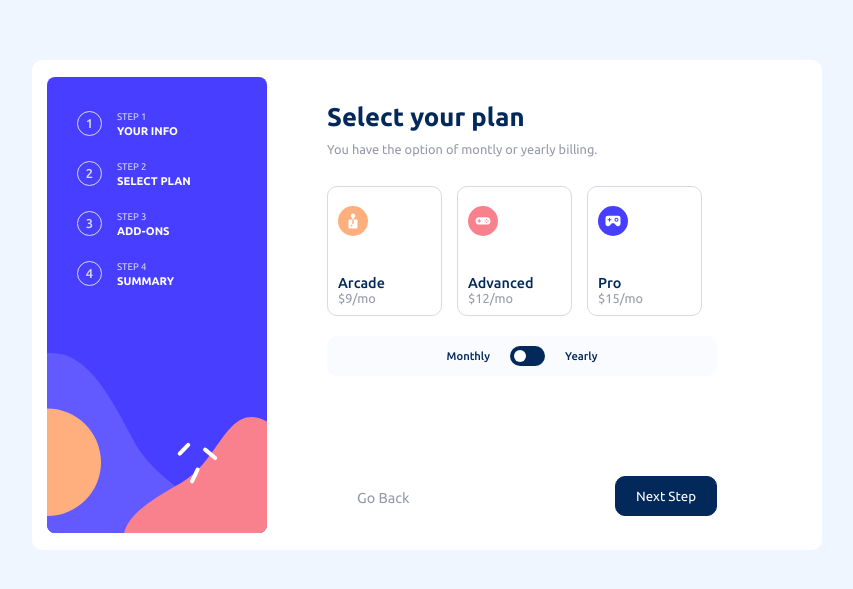
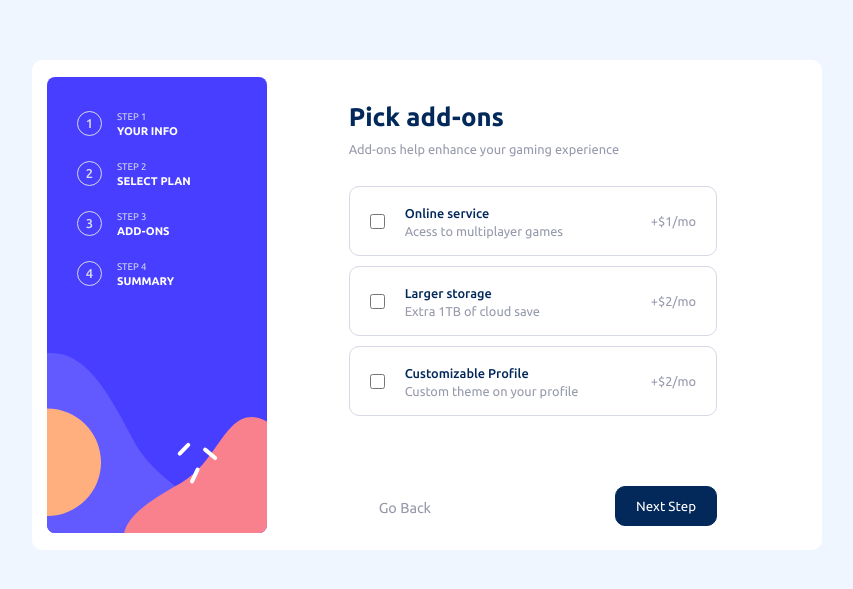
Before and after one commit to MatheusGh0st/FrontEndMentor-Challenges, a React (Create React App) app in the folder mult-step-form/: page / in a window 1280 px wide. Shown: the part 105-694 px from the top of the page, without its empty margins (223-1076 px from the left). Built offline with nearby package versions, Linux system fonts and the light colour scheme.

Commit message:
finish third screen and css

```diff
--- a/mult-step-form/src/App.jsx
+++ b/mult-step-form/src/App.jsx
@@ -2,6 +2,7 @@ import { BrowserRouter, Routes, Route } from 'react-router-dom';
 import Layout from './components/Layout';
 import PersonalInfo from './components/PersonalInfo';
 import SelectPlan from "./components/SelectPlan";
+import PickAddOns from './components/PickAddOns';
 import './App.css';
 
 function App() {
@@ -9,8 +10,9 @@ function App() {
     <BrowserRouter>
       <Routes>
         <Route path='/' element={<Layout />}>
-          <Route index element={<SelectPlan/>} />
-          <Route index element={<PersonalInfo />} />
+          {/* <Route index element={<SelectPlan/>} /> */}
+          {/* <Route index element={<PersonalInfo />} /> */}
+          <Route index element={<PickAddOns />} />
         </Route>
       </Routes>
     </BrowserRouter>
--- a/mult-step-form/src/components/PersonalInfo.jsx
+++ b/mult-step-form/src/components/PersonalInfo.jsx
@@ -19,6 +19,7 @@ export default function PersonalInfo() {
                 </form>
             </div>
             <div className="btn-container">
+                <a>Go Back</a>
                 <button className="form-submit">Next Step</button>
             </div>
         </div>
--- /dev/null
+++ b/mult-step-form/src/components/PickAddOns.css
@@ -0,0 +1,81 @@
+:root {
+    --marine-blue: hsl(213, 96%, 18%);
+    --purplish-blue: hsl(243, 100%, 62%);
+    --pastel-blue: hsl(228, 100%, 84%);
+    --light-blue: hsl(206, 94%, 87%);
+    --strawberry-red: hsl(354, 84%, 57%);
+    --cool-gray: hsl(231, 11%, 63%);
+    --light-gray: hsl(229, 24%, 87%);
+    --magnolia: hsl(217, 100%, 97%);
+    --alabaster: hsl(231, 100%, 99%);
+    --white: hsl(0, 0%, 100%);
+}
+
+.pick-add-container {
+    display: flex;
+    flex-direction: column;
+    flex-wrap: nowrap;
+    justify-content: space-between;
+    align-items: flex-start;
+    align-content: flex-start;
+    padding: 15px 95px 15px 50px;
+}
+
+.options-container {
+    flex-direction: column;
+    flex-wrap: nowrap;
+    justify-content: space-around;
+    align-items: flex-start;
+    align-content: flex-start;
+    margin-top: 10px;
+    width: 100%;
+}
+
+.option-container {
+    display: flex;
+    flex-direction: row;
+    flex-wrap: nowrap;
+    justify-content: center;
+    align-items: center;
+    align-content: center;
+    border: 1px solid var(--light-gray);
+    border-radius: 10px;
+    height: 70px;
+    padding: 20px 20px 20px 20px;
+    margin-bottom: 10px;
+}
+
+.option-container:hover {
+    opacity: 0.9;
+    cursor: pointer;
+    background-color: var(--light-blue);
+    outline: 1px solid var(--purplish-blue);
+}
+
+.option-container:active {
+    background-color: var(--light-blue);
+    outline: 1px solid var(--purplish-blue);
+}
+
+.text-option {
+    flex-grow: 1;
+    padding-left: 20px;
+    line-height: 1.3;
+}
+
+.text-option> span {
+    margin: 0px;
+    font-size: 0.8rem;
+}
+
+.text-option> p {
+    margin: 0px;
+    font-size: 0.8rem;
+}
+
+input {
+    margin: 0px;
+    width: 15px;
+    height: 15px;
+    border-radius: 15px;
+}
--- /dev/null
+++ b/mult-step-form/src/components/PickAddOns.jsx
@@ -0,0 +1,43 @@
+import React from "react";
+import "./PickAddOns.css";
+
+export default function PickAddOns() {
+    return (
+        <div className="pick-add-container">
+            <div className="title-subtitle-container">
+                <h1>Pick add-ons</h1>
+                <p>Add-ons help enhance your gaming experience</p>
+            </div>
+            <div className="options-container">
+                <div className="option-container">
+                    <input className="input-check" type="checkbox"/>
+                    <div className="text-option">
+                        <span>Online service</span>
+                        <p>Acess to multiplayer games</p>
+                    </div>
+                    <p className="text-price">+$1/mo</p>
+                </div>
+                <div className="option-container">
+                    <input className="input-check" type="checkbox"/>
+                    <div className="text-option">
+                        <span>Larger storage</span>
+                        <p>Extra 1TB of cloud save</p>
+                    </div>
+                    <p className="text-price">+$2/mo</p>
+                </div>
+                <div className="option-container">
+                    <input className="input-check" type="checkbox"/>
+                    <div className="text-option">
+                        <span>Customizable Profile</span>
+                        <p>Custom theme on your profile</p>
+                    </div>
+                    <p className="text-price">+$2/mo</p>
+                </div>
+            </div>
+            <div className="btn-container">
+                <a>Go Back</a>
+                <button className="form-submit">Next Step</button>
+            </div>
+        </div>
+    );
+}
--- a/mult-step-form/src/components/SelectPlan.css
+++ b/mult-step-form/src/components/SelectPlan.css
@@ -129,7 +129,6 @@ img {
     align-items: flex-end;
     align-content: flex-end;
     width: 100%;
-    height: 140px;
 }
 
 .switch-mon-year {
```
